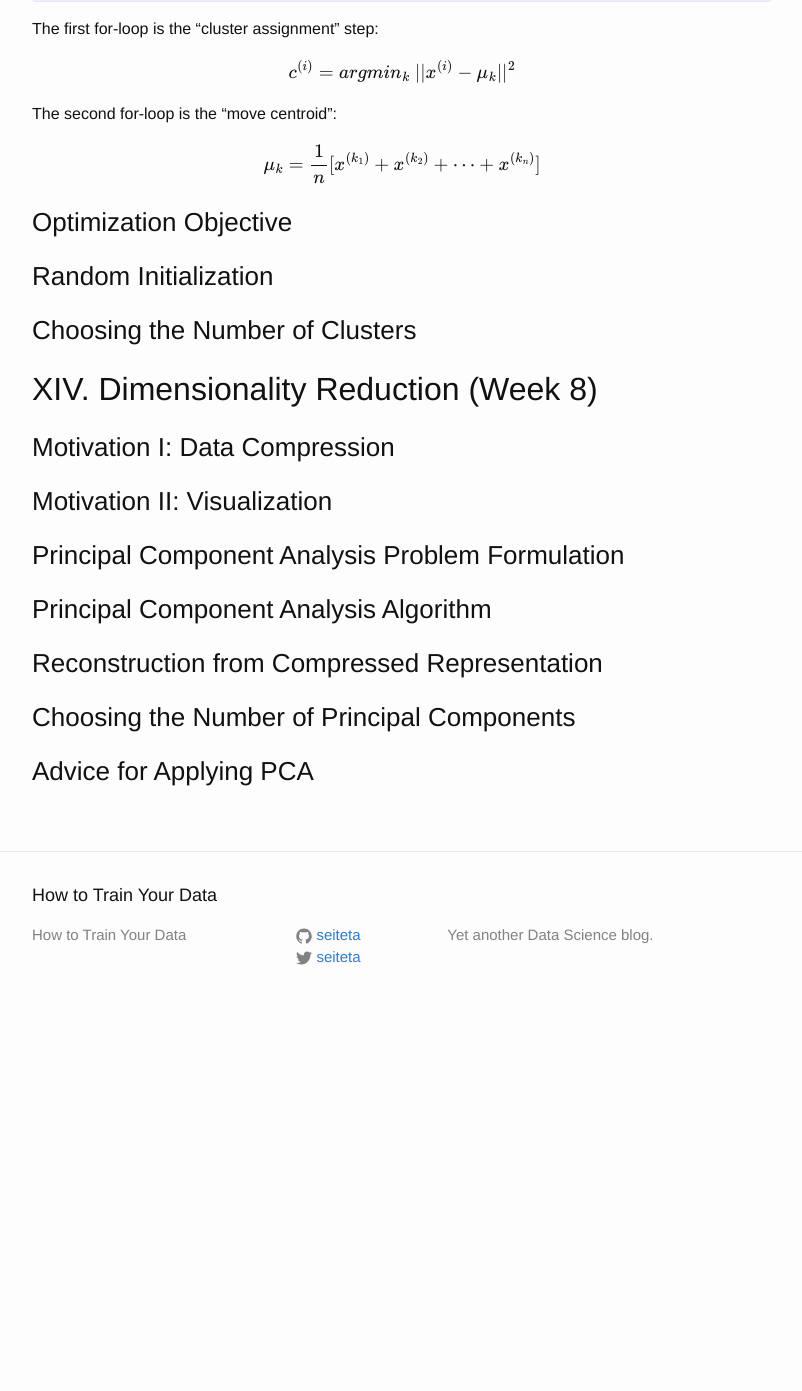
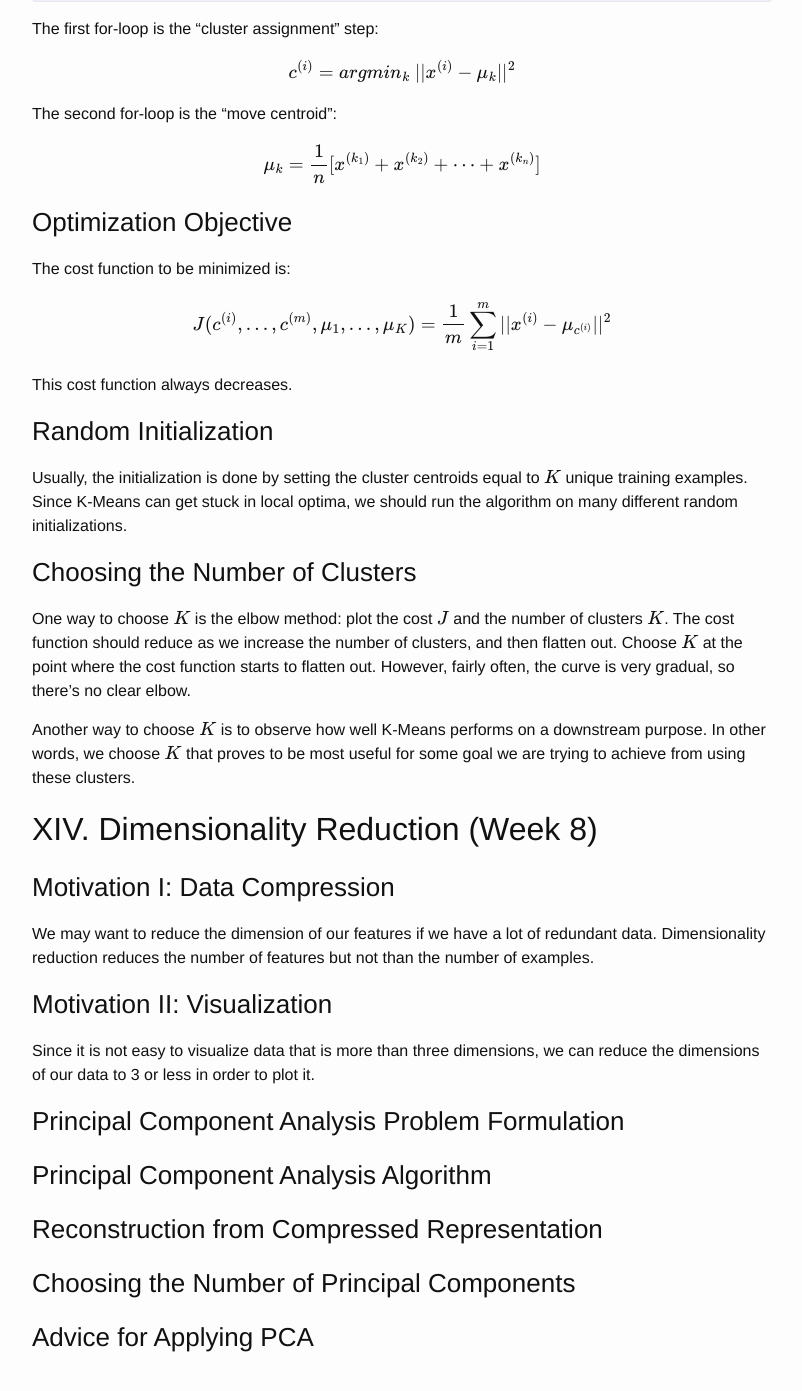
Before and after one commit to seiteta/seiteta.github.io_old, a Jekyll site: the page built from _posts/2014-12-04-machine-learning-notes.md, in a window 1280 px wide and 1400 px high, scrolled down 17970 px. Shown: the top 1391 px of the window, without its empty margins (238-1040 px from the left). Built offline with Jekyll 4.4.1, drawn with Linux system fonts in a browser that asks for light colours; formulas are drawn with MathJax 3; before the commit the page ends 18999 px from its top, so only the background shows below that.

Commit message:
Update 2014-12-04-machine-learning-notes.md

```diff
--- a/_posts/2014-12-04-machine-learning-notes.md
+++ b/_posts/2014-12-04-machine-learning-notes.md
@@ -620,13 +620,37 @@ The second for-loop is the "move centroid":
 $$\mu_k = \dfrac{1}{n}[x^{(k_1)} + x^{(k_2)} + \dots + x^{(k_n)}]$$
 
 ### Optimization Objective
+
+The cost function to be minimized is:
+
+$$J(c^{(i)},\dots,c^{(m)},\mu_1,\dots,\mu_K) = \dfrac{1}{m}\sum_{i=1}^m ||x^{(i)} - \mu_{c^{(i)}}||^2$$
+
+This cost function always decreases.
+
 ### Random Initialization
+
+Usually, the initialization is done by setting the cluster centroids equal to $$K$$ unique training examples. Since K-Means can get stuck in local optima, we should run the algorithm on many different random initializations.
+
 ### Choosing the Number of Clusters
 
+One way to choose $$K$$ is the elbow method: plot the cost $$J$$ and the number of clusters $$K$$. The cost function should reduce as we increase the number of clusters, and then flatten out. Choose $$K$$ at the point where the cost function starts to flatten out. However, fairly often, the curve is very gradual, so there's no clear elbow.
+
+Another way to choose $$K$$ is to observe how well K-Means performs on a downstream purpose. In other words, we choose $$K$$ that proves to be most useful for some goal we are trying to achieve from using these clusters.
+
 ## XIV. Dimensionality Reduction (Week 8)
+
 ### Motivation I: Data Compression
+
+We may want to reduce the dimension of our features if we have a lot of redundant data. Dimensionality reduction reduces the number of features but not than the number of examples.
+
 ### Motivation II: Visualization
+
+Since it is not easy to visualize data that is more than three dimensions, we can reduce the dimensions of our data to 3 or less in order to plot it.
+
 ### Principal Component Analysis Problem Formulation
+
+
+
 ### Principal Component Analysis Algorithm
 ### Reconstruction from Compressed Representation
 ### Choosing the Number of Principal Components
```
